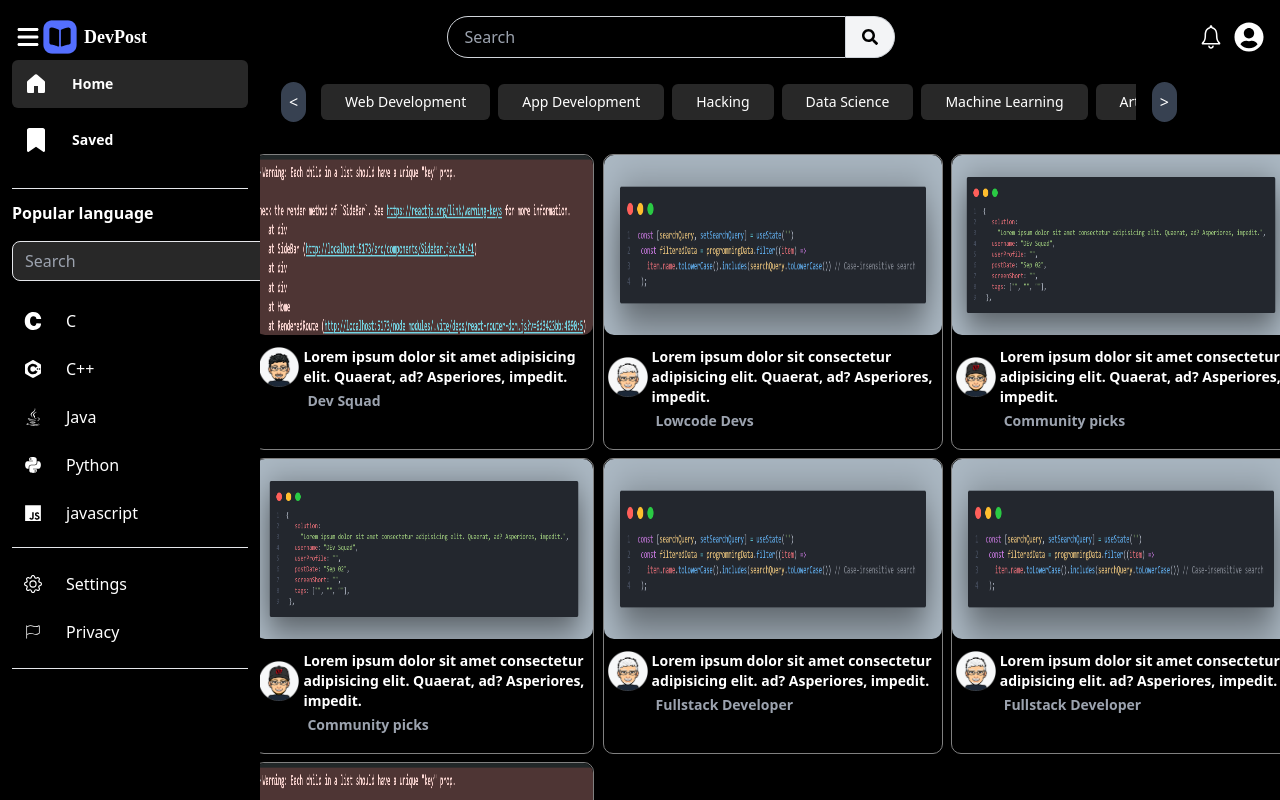
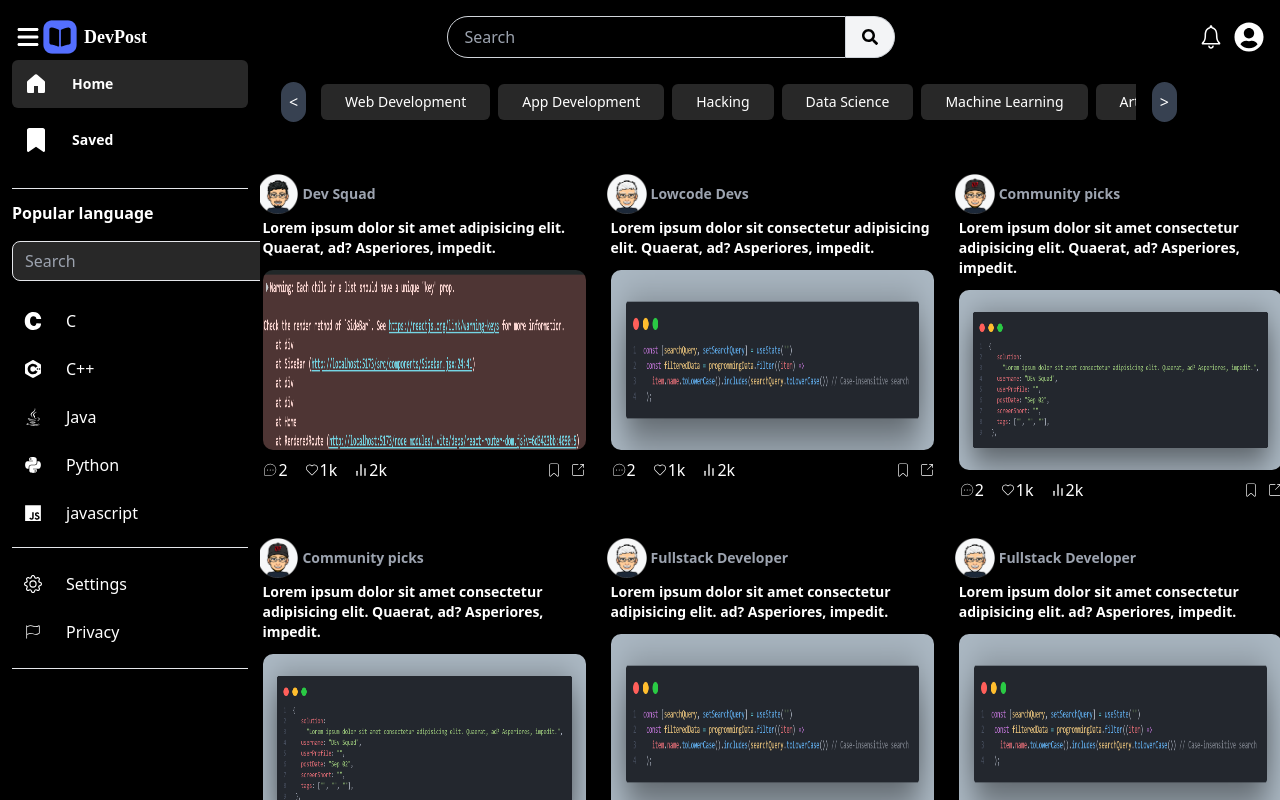
Before and after one commit to GideonJulian/DevPost, a React (Vite) app: page / in a window 1280 px wide. Shown: the top 800 px of the page. Built offline with nearby package versions, Linux system fonts and the light colour scheme.

Commit message:
card icons

```diff
--- a/src/components/PostCard.jsx
+++ b/src/components/PostCard.jsx
@@ -1,20 +1,51 @@
-import React from "react";
+import React, { useState } from "react";
 import errorImg3 from "../assets/images/error3.png";
 import userimg1 from "../assets/images/userimg1.png";
-const PostCard = ({errorImg, title, userImg, userName}) => {
+import { LuBarChart2 } from "react-icons/lu";
+import { PiChatTeardropDotsThin } from "react-icons/pi";
+import { CiHeart } from "react-icons/ci";
+import { CiBookmark } from "react-icons/ci";
+import { CiShare1 } from "react-icons/ci";
+const PostCard = ({ errorImg, title, userImg, userName }) => {
+  const [liked, setLiked ] = useState(false)
+  // const handleLiked = () = > {
+
+  // }
   return (
     <div className="post-card ">
+      <div className="py-2 px-1">
+        <div className="flex items-center">
+          <img src={userImg} alt="" className="w-10 cursor-pointer" />
+          <p className="text-sm text-gray-400 font-semibold ml-1 cursor-pointer">{userName}</p>
+        </div>
+        <h3 className="text-white p-1 font-semibold text-sm ">{title}</h3>
+      </div>
       <div className="img-card">
         <img src={errorImg} alt="" />
       </div>
-      <div className="py-2 px-1">
-        <div className="flex items-center">
-          <img src={userImg} alt="" className="w-10" />
-          <h3 className="text-white p-1 font-semibold text-sm ">
-           {title}
-          </h3>
+      <div className="flex items-center  justify-between  p-2">
+        <div className="flex items-center gap-4">
+          <span className="text-white flex items-center cursor-pointer">
+            <PiChatTeardropDotsThin />
+            <span>2</span>
+          </span>
+          <span className="text-white flex items-center cursor-pointer">
+            <CiHeart />
+            <span>1k</span>
+          </span>
+          <span className="text-white flex items-center">
+            <LuBarChart2 />
+            <span>2k</span>
+          </span>
         </div>
-        <p className="text-sm text-gray-400 font-semibold ml-12">{userName}</p>
+        <div className="flex items-center gap-2 ">
+          <span  className="text-white flex items-center cursor-pointer">
+            <CiBookmark/>
+          </span>
+          <span  className="text-white flex items-center cursor-pointer">
+            <CiShare1/>
+          </span>
+        </div>
       </div>
     </div>
   );
--- a/src/index.css
+++ b/src/index.css
@@ -53,13 +53,15 @@ html {
 .post-card {
   width: 340px;
   height: auto;
-  padding-bottom: 10px;
-  border: 1px solid gray;
+margin-top: 12px;
+  /* padding-bottom: 10px; */
+  /* border: 1px solid gray; */
   border-radius: 10px;
 }
 .post-card .img-card {
-  width: 100%;
+  width: 95%;
   height: 180px;
+  margin: auto;
 }
 .post-card .img-card img {
   height: 100%;
```
